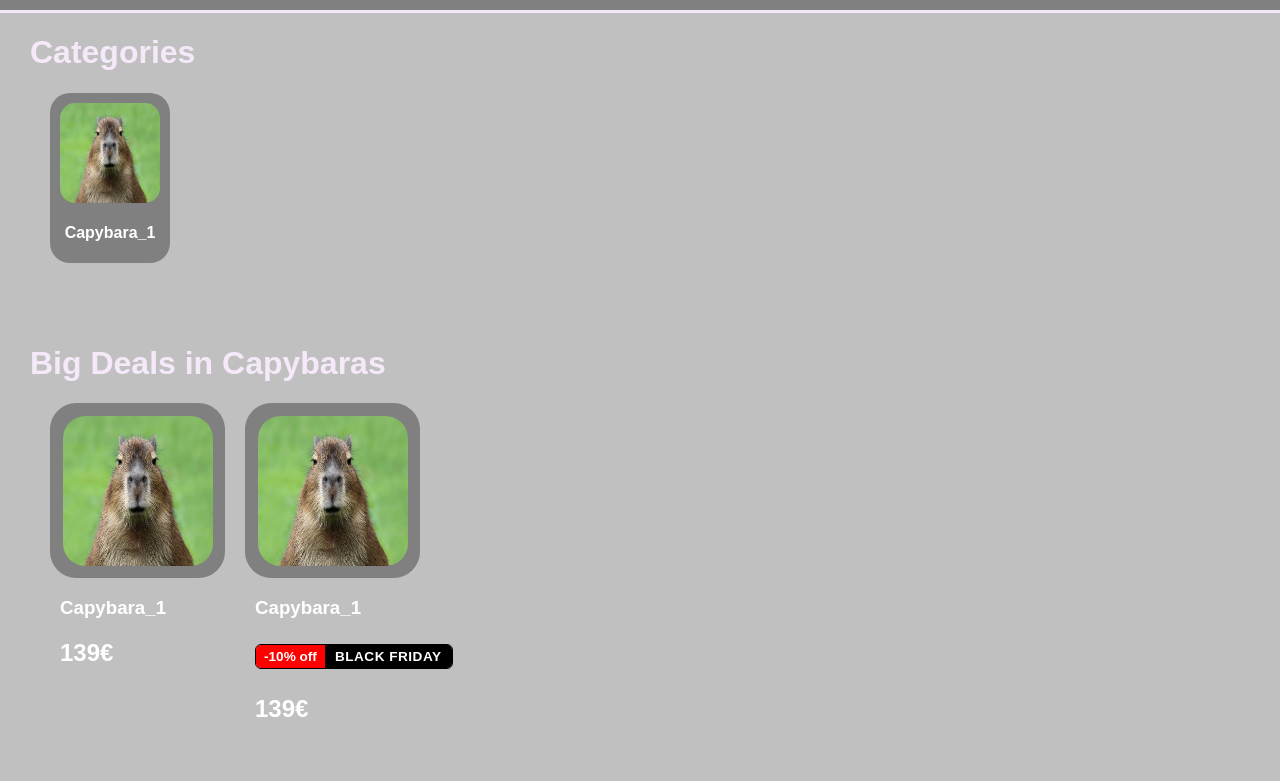
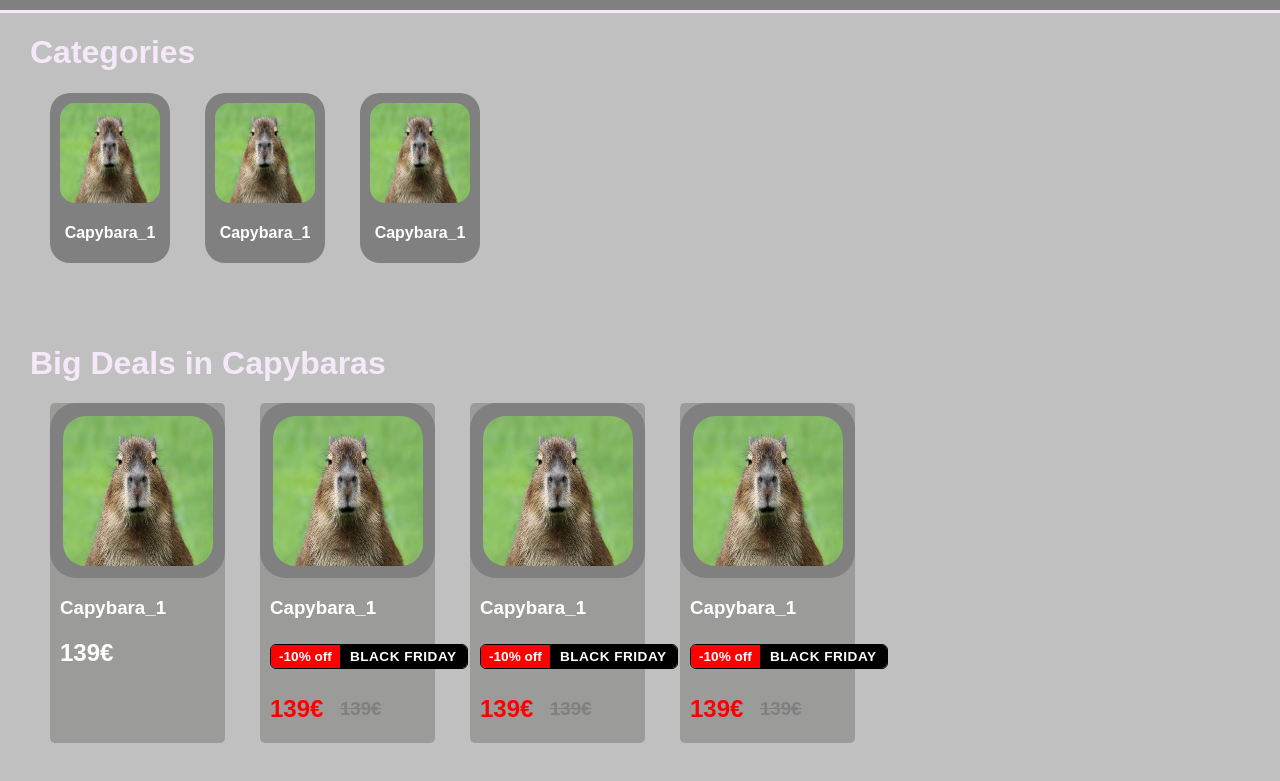
Before and after one commit to TaxesAreNice/Polrocny-Project-2.1, a plain HTML site: page Index.html in a window 1280 px wide. Shown: the part 83-864 px from the top of the page. Drawn offline with Linux system fonts and the light colour scheme.

Commit message:
alr, im done.... and ignore Card, imma remake that later

```diff
--- a/Index.html
+++ b/Index.html
@@ -33,6 +33,8 @@
 
   </div>
 
+    <!-- Categories -->
+
     <div class="Section">
       <h1 class="Categort_Name">Categories</h1>
       <div class="TwoDiv_Container">
@@ -40,14 +42,23 @@
             <img class="Middle-Item_Img-Small" src="Img/Capybara.jpg" alt="">
             <h4 class="Middle-Item_Text">Capybara_1</h4>
         </a>
-
+        <a href="#" class="Seletion-Item_Backround">
+          <img class="Middle-Item_Img-Small" src="Img/Capybara.jpg" alt="">
+          <h4 class="Middle-Item_Text">Capybara_1</h4>
+      </a>
+      <a href="#" class="Seletion-Item_Backround">
+        <img class="Middle-Item_Img-Small" src="Img/Capybara.jpg" alt="">
+        <h4 class="Middle-Item_Text">Capybara_1</h4>
+    </a>
       </div>
     </div>
+
+  <!-- Big Deals -->
 
     <div class="Section">
       <h1>Big Deals in Capybaras</h1>
       <div class="TwoDiv_Container">
-          <a href="#">
+          <a href="#" class="BigDeal_Background">
             <div class="Img_Backround">
               <img class="Middle-Item_Img" src="Img/Capybara.jpg" alt="">
             </div>
@@ -57,7 +68,7 @@
             </div>
           </a>
 
-          <a href="#">
+          <a href="#" class="BigDeal_Background">
             <div class="Img_Backround">
               <img class="Middle-Item_Img" src="Img/Capybara.jpg" alt="">
             </div>
@@ -67,7 +78,44 @@
                 <div class="BlackFriday_Off">-10% off</div>
                 <div class="BlackFriday_Text">Black Friday</div>
               </div>
-              <h2 class="Middle-Item_Text-Left">139€</h2>
+              <div class="BlackFriday_Price-Container">
+                <h2 class="BlackFriday_NewPrice">139€</h2>
+                <h3 class="BlackFriday_OldPrice">139€</h2>
+              </div>
+            </div>
+          </a>
+
+          <a href="#" class="BigDeal_Background">
+            <div class="Img_Backround">
+              <img class="Middle-Item_Img" src="Img/Capybara.jpg" alt="">
+            </div>
+            <div class="Middle-Item_Div">
+              <h3 class="Middle-Item_Text-Left">Capybara_1</h3>
+              <div class="BlackFriday_Container">
+                <div class="BlackFriday_Off">-10% off</div>
+                <div class="BlackFriday_Text">Black Friday</div>
+              </div>
+              <div class="BlackFriday_Price-Container">
+                <h2 class="BlackFriday_NewPrice">139€</h2>
+                <h3 class="BlackFriday_OldPrice">139€</h2>
+              </div>
+            </div>
+          </a>
+
+          <a href="#" class="BigDeal_Background">
+            <div class="Img_Backround">
+              <img class="Middle-Item_Img" src="Img/Capybara.jpg" alt="">
+            </div>
+            <div class="Middle-Item_Div">
+              <h3 class="Middle-Item_Text-Left">Capybara_1</h3>
+              <div class="BlackFriday_Container">
+                <div class="BlackFriday_Off">-10% off</div>
+                <div class="BlackFriday_Text">Black Friday</div>
+              </div>
+              <div class="BlackFriday_Price-Container">
+                <h2 class="BlackFriday_NewPrice">139€</h2>
+                <h3 class="BlackFriday_OldPrice">139€</h2>
+              </div>
             </div>
           </a>
       </div>
--- a/Index_middle.css
+++ b/Index_middle.css
@@ -1,7 +1,7 @@
 .TwoDiv_Container {
   display: flex;
   flex-direction: row;
-  gap: 20px;
+  gap: 35px;
   padding-left: 20px;
   flex-wrap: wrap;
 }
@@ -30,12 +30,31 @@ a {
   display: flex;
   justify-content: center;
   align-items: center;
+
+  transition: transform 0.2s ease, background-color 0.2s ease;
+}
+
+.BigDeal_Background:hover {
+  background-color: darkgray;
+  transform: translateY(-3px);
+}
+
+.Seletion-Item_Backround:hover {
+  background-color: rgb(168, 152, 152);
+  transform: translateY(-6px);
+}
+
+.BigDeal_Background {
+  background-color: rgb(155, 155, 154);
+  border-radius: 5px;
+  max-width: 175px;
 }
 
 .Middle-Item_Img {
   height: 150px;
   width: 150px;
   border-radius: 15%;
+
 }
 
 .Middle-Item_Img-Small {
@@ -89,3 +108,20 @@ a {
   letter-spacing: 0.5px;
   white-space: nowrap;
 }
+
+.BlackFriday_NewPrice {
+  color: red;
+
+}
+
+.BlackFriday_OldPrice {
+  color: gray;
+  text-decoration: line-through;
+}
+
+.BlackFriday_Price-Container {
+  display: flex;
+  flex-direction: row;
+  column-gap: 10%;
+  align-items: center;
+}
```
